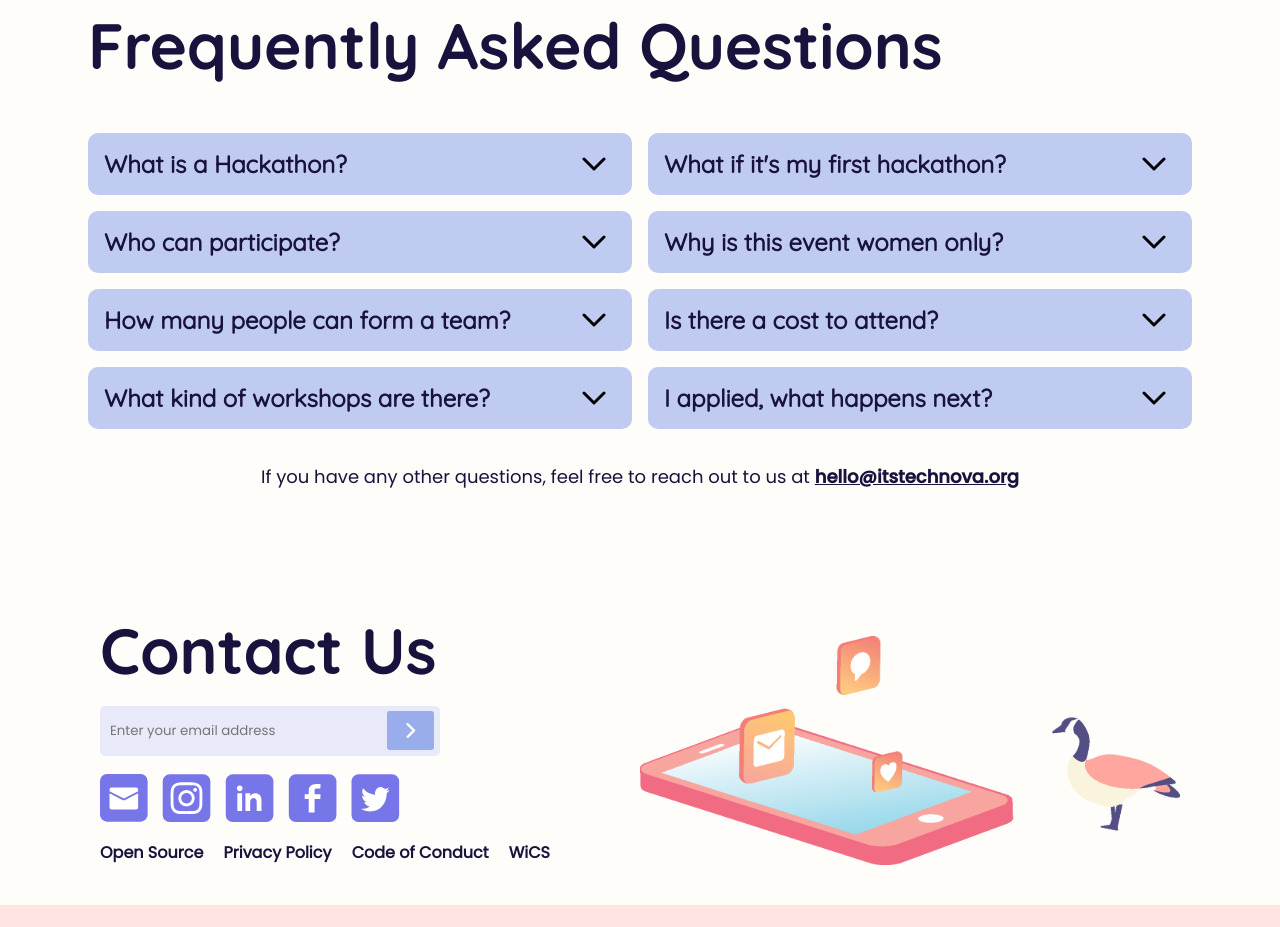
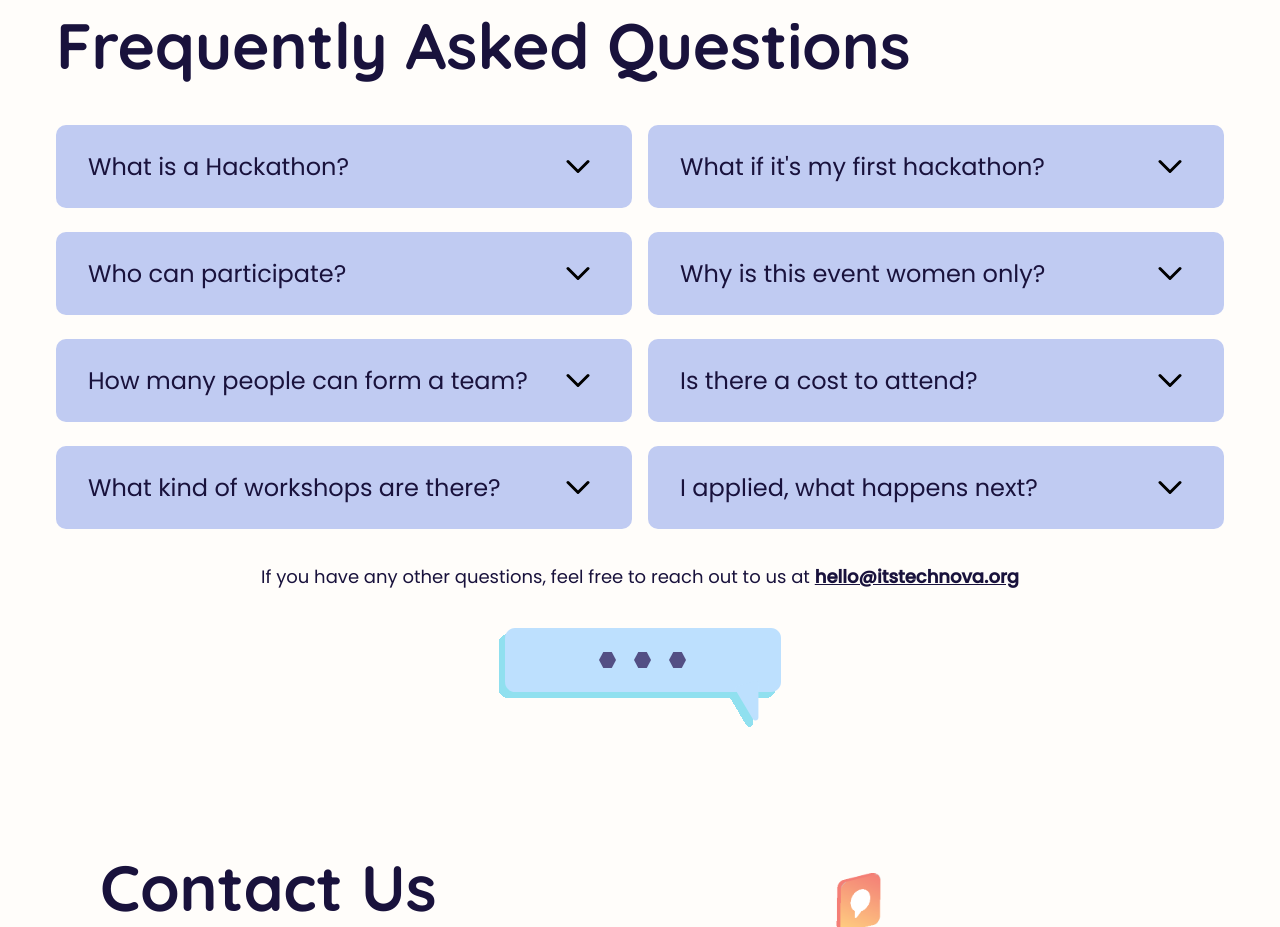
Before and after one commit to itstechnova/itstechnova.com, a React (Create React App) app: page / in a window 1280 px wide. Shown: the part 3860-4787 px from the top of the page. Built offline with nearby package versions, Linux system fonts and the light colour scheme.

Commit message:
css fixes

```diff
--- a/src/_constants.scss
+++ b/src/_constants.scss
@@ -42,6 +42,7 @@ $text-muted: #c4c4c4;
 $text-dark: #19123c;
 $grey: #c4c4c4;
 $light-grey: #e5e9f2;
+$nav-bar-color: #f0efef;
 $light-blue: #C0CBF2;
 $dark-blue: #7D92DB;
 
--- a/src/components/ExpandableCard/ExpandableCard.scss
+++ b/src/components/ExpandableCard/ExpandableCard.scss
@@ -5,8 +5,9 @@
   width: 40vw;
   max-width: 590px;
   border-radius: 10px;
-  padding: 1rem;
+  padding: 24px 32px;
   font-family: $font-regular;
+  font-weight: 400;
   &:hover {
     cursor: pointer;
   }
@@ -22,13 +23,12 @@
   justify-content: space-between;
   .question {
     font-size: $text-medium;
-    font-family: "Quicksand";
+    font-family: $font-regular;
+    font-weight: 400;
     @include phone {
       width: 13rem;
     }
     @include tablet {
-      font-family: $font-bold;
-      font-weight: bolder;
       font-size: $text-small;
       display: inline-block;
     }
@@ -38,6 +38,9 @@
 
 .answer {
   margin-top: 1rem;
+  @include tablet {
+    font-size: $text-small;
+  }
 }
 
 .faq-arrow {
--- a/src/sections/FAQ/FAQ.jsx
+++ b/src/sections/FAQ/FAQ.jsx
@@ -1,6 +1,7 @@
 import React from "react";
 import ExpandableCard from "../../components/ExpandableCard/ExpandableCard";
 import SectionWrapper from "../../components/SectionWrapper/SectionWrapper";
+import Bubble from "../../resources/images/graphics/speech-bubble.svg";
 import "./FAQ.scss";
 
 const FAQ = () => (
@@ -35,8 +36,8 @@ const FAQ = () => (
         <div className="faq-right-col">
           <ExpandableCard question={"What if it's my first hackathon?"}>
             No worries! We have our Prepare with Us event to get you up to speed
-            so you're ready to hack during the weekend! Additionally, mentors are
-            available to help guide you through your projects.
+            so you're ready to hack during the weekend! Additionally, mentors
+            are available to help guide you through your projects.
           </ExpandableCard>
           <ExpandableCard question={"Why is this event women only?"}>
             Women are underrepresented in this field and although progress has
@@ -58,6 +59,7 @@ const FAQ = () => (
         If you have any other questions, feel free to reach out to us at{" "}
         <a href="mailto:hello@itstechnova.org">hello@itstechnova.org</a>
       </div>
+      <img className="faq-bubble" src={Bubble} alt="Speech Bubble graphic" />
     </div>
   </SectionWrapper>
 );
--- a/src/sections/FAQ/FAQ.scss
+++ b/src/sections/FAQ/FAQ.scss
@@ -10,7 +10,7 @@
   &-title {
     font-family: $font-title;
     font-size: $text-xlarge;
-    margin-bottom: 3rem;
+    margin-bottom: 40px;
     align-self: flex-start;
     @include tablet {
       margin-bottom: 2rem;
@@ -26,7 +26,7 @@
   }
   &-left-col > *,
   &-right-col > * {
-    margin-bottom: 1rem;
+    margin-bottom: 24px;
   }
   &-left-col > :nth-last-child(1),
   &-right-col > :nth-last-child(1) {
@@ -45,4 +45,11 @@
       font-weight: bold;
     }
   }
+  &-bubble {
+    justify-content: center;
+    margin-top: 38px;
+    @include phone {
+      width: 150px;
+    }
+  }
 }
```
Also changed, not shown: src/resources/images/graphics/speech-bubble.svg (added).
